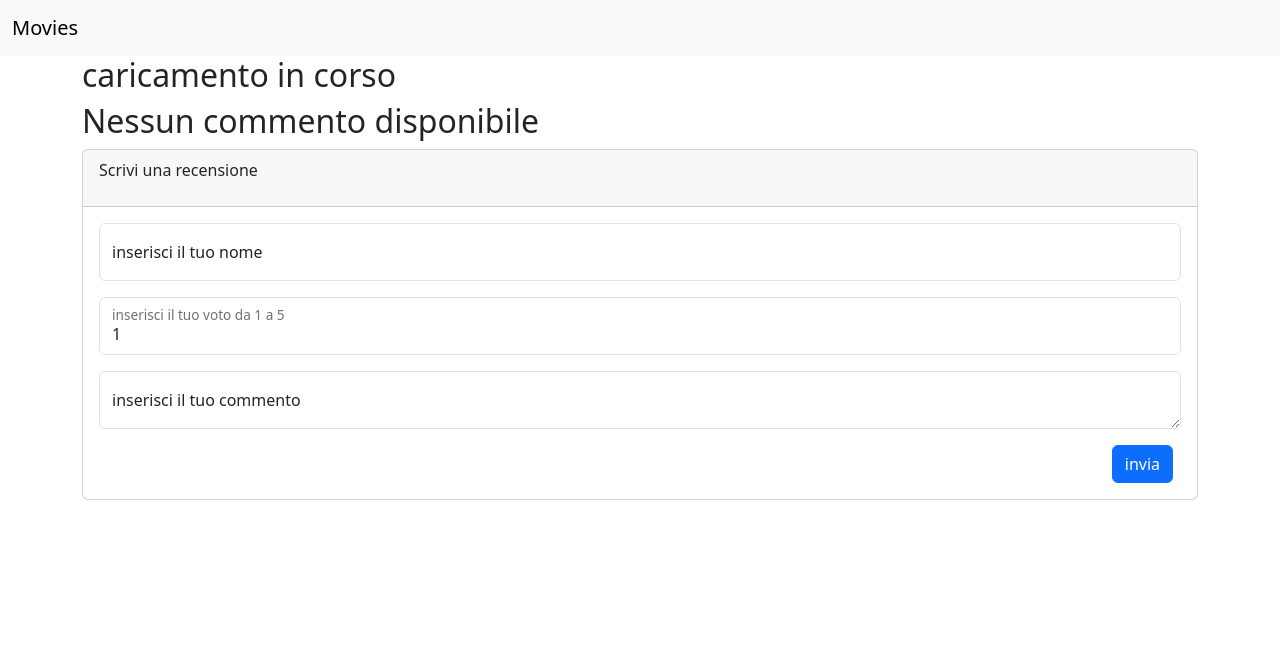
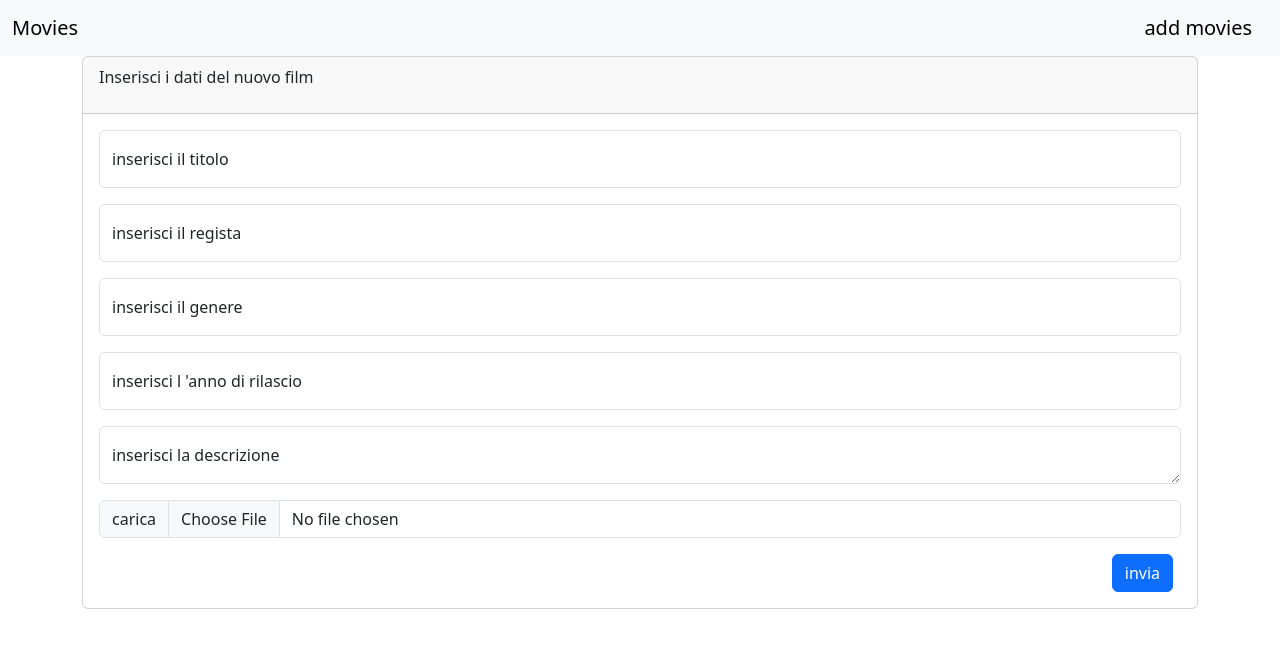
Before and after one commit to EnricoCiccolini/webapp-react, a React (Vite) app: page /addfilm in a window 1280 px wide. Shown: the top 648 px of the page. Built offline with nearby package versions, Linux system fonts and the light colour scheme; no server answers.

Commit message:
feat: add form film

```diff
--- a/src/App.jsx
+++ b/src/App.jsx
@@ -3,6 +3,7 @@ import { BrowserRouter, Routes, Route } from 'react-router-dom'
 import Main from './component/Homepages'
 import DettailPage from './component/DettailPage'
 import DefaultLayaut from './component/layouts/DefaultLayaut'
+import FormFilm from './component/FormFilm'
 
 function App() {
 
@@ -17,6 +18,7 @@ function App() {
 
             <Route path="/" element={<Main />} />
             <Route path="/:id" element={<DettailPage />} />
+            <Route path="/addfilm" element={<FormFilm />} />
 
           </Route>
 
--- /dev/null
+++ b/src/component/FormFilm.jsx
@@ -0,0 +1,150 @@
+import { useState } from "react";
+import axios from 'axios';
+
+function FormFilm() {
+
+    const [isGood, setIsGood] = useState(false)
+    const [isBaad, setIsBaad] = useState(false)
+    const [message, setMessage] = useState(false)
+    const defaultValue = {
+        "title": "",
+        "director": "",
+        "image": "",
+        "genre": "",
+        "relase_year": "",
+        "abstract": ""
+    };
+
+    const [formdata, setFormData] = useState(defaultValue);
+
+
+    function changeFormObject(e) {
+        const value = e.target.value;
+        setFormData((prevFormData) => ({
+            ...prevFormData,
+            [e.target.name]: value
+        }));
+    }
+
+
+    function sendForm(e) {
+        e.preventDefault();
+        let timer
+        clearTimeout(timer)
+        setMessage('')
+        setIsBaad(false)
+        setIsGood(false)
+        axios.post(`http://127.0.0.1:3004/films/`, formdata)
+            .then(response => { setIsGood(true), setMessage('film caricato con successo') })
+            .catch(err => {
+                setIsBaad(true),
+                    console.log(err),
+                    setMessage(`c'è stato un problema nel caricamento del film `)
+            });
+
+        setFormData(defaultValue);
+        timer = setTimeout(() => {
+            setIsBaad(false)
+            setIsGood(false)
+        }, 5000)
+
+    }
+
+
+
+
+    return (
+        <>
+            <div className="container">
+
+                {isBaad || isGood ? <div className={`alert ${isGood ? `alert-success` : `alert-danger`}`} role="alert">
+                    {message}
+                </div> : ''}
+
+
+                <div className="card">
+                    <div className="card-header">
+                        <div>
+                            <p>Inserisci i dati del nuovo film </p>
+                        </div>
+                    </div>
+                    <div className="card-body">
+                        <form onSubmit={sendForm}>
+                            <div className="form-floating mb-3">
+                                <input
+                                    type="text"
+                                    name="title"
+                                    value={formdata.title}
+                                    onChange={changeFormObject}
+                                    className="form-control"
+                                    placeholder="title"
+                                />
+                                <label htmlFor="floatingInput">inserisci il titolo </label>
+                            </div>
+                            <div className="form-floating mb-3">
+                                <input
+                                    type="text"
+                                    name="director"
+                                    value={formdata.director}
+                                    onChange={changeFormObject}
+                                    className="form-control"
+                                    placeholder="director"
+                                />
+                                <label htmlFor="floatingInput">inserisci il regista </label>
+                            </div>
+                            <div className="form-floating mb-3">
+                                <input
+                                    type="text"
+                                    name="genre"
+                                    value={formdata.genre}
+                                    onChange={changeFormObject}
+                                    className="form-control"
+                                    placeholder="genre"
+                                />
+                                <label htmlFor="floatingInput">inserisci il genere </label>
+                            </div>
+                            <div className="form-floating mb-3">
+                                <input
+                                    type="number"
+                                    name="relase_year"
+                                    value={formdata.relase_year}
+                                    onChange={changeFormObject}
+                                    className="form-control"
+                                    placeholder="anno di rilascio"
+                                />
+                                <label htmlFor="floatingInput">inserisci l 'anno di rilascio </label>
+                            </div>
+
+                            <div className="form-floating mb-3">
+                                <textarea
+                                    className="form-control"
+                                    name="abstract"
+                                    value={formdata.abstract}
+                                    onChange={changeFormObject}
+                                    placeholder="descrizione"
+                                    id="textform"
+                                ></textarea>
+                                <label htmlFor="floatingTextarea2">inserisci la descrizione </label>
+                            </div>
+                            <div className="input-group mb-3">
+                                <label className="input-group-text" htmlFor="inputGroupFile01">carica</label>
+                                <input
+                                    type="file"
+                                    name="image"
+                                    value={formdata.image}
+                                    onChange={changeFormObject}
+                                    className="form-control"
+                                />
+                            </div>
+                            <div className="d-grid gap-2 d-md-flex justify-content-md-end">
+                                <button className="btn btn-primary me-md-2" type="submit"> invia</button>
+                            </div>
+                        </form>
+                    </div>
+                </div>
+            </div>
+        </>
+    );
+}
+
+export default FormFilm;
--- a/src/component/layouts/DefaultLayaut.jsx
+++ b/src/component/layouts/DefaultLayaut.jsx
@@ -7,10 +7,10 @@ function DefaultLayaut() {
         <>
             <header>
                 <nav className="navbar navbar-expand-lg bg-body-tertiary">
-                    <div className="container-fluid">
+                    <div className="container-fluid d-flex justify-content-space-beetween">
                         <Link className="navbar-brand" to={"/"}>Movies</Link>
 
-
+                        <Link className="navbar-brand" to={"/addfilm"}>add movies</Link>
                     </div>
                 </nav>
             </header>
```
